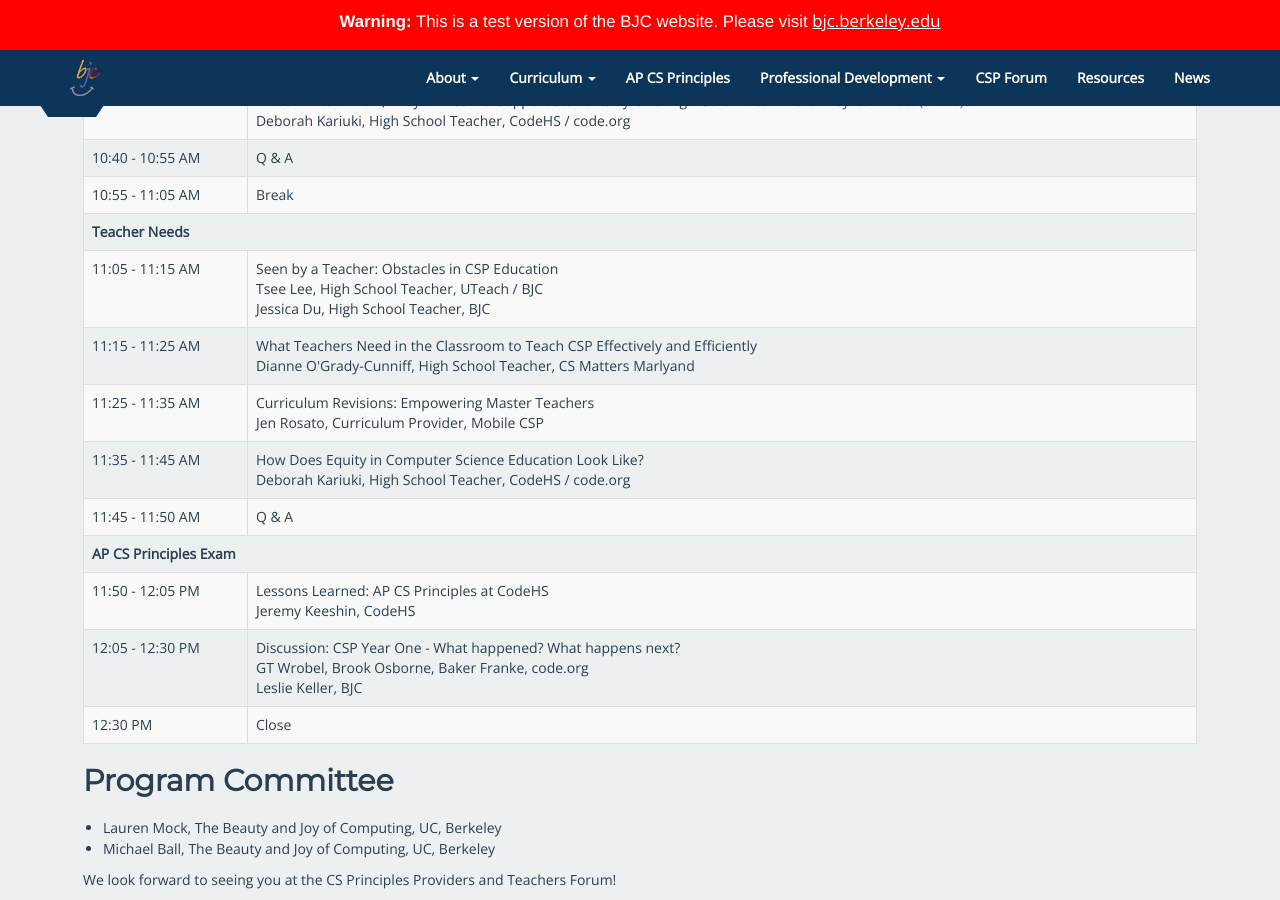
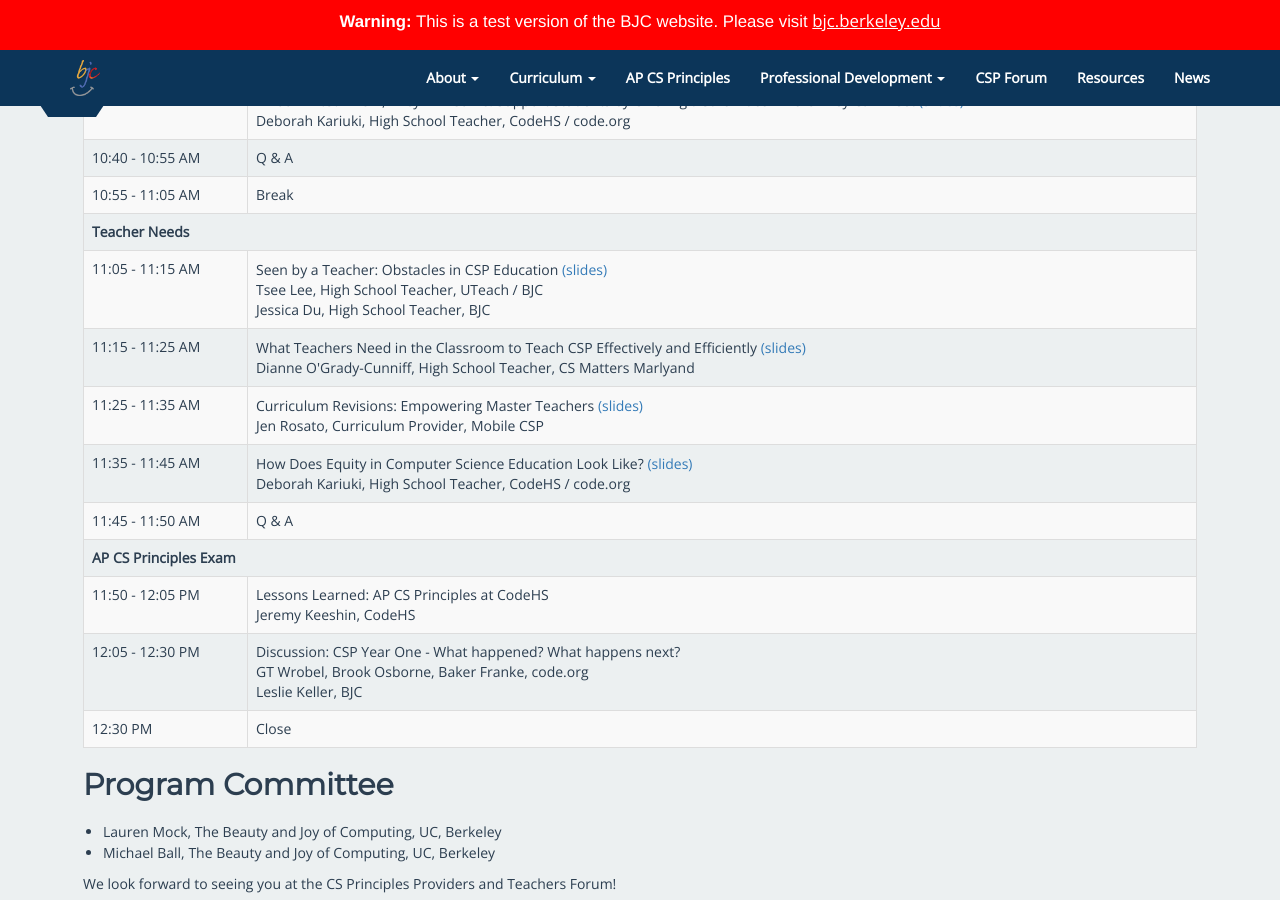
Before and after one commit to beautyjoy/beautyjoy.github.io, a Jekyll site: the page built from sigcse-csp-forum/index.md, in a window 1280 px wide and 900 px high, scrolled down 2246 px. Built offline with Jekyll 4.4.1, drawn with Linux system fonts in a browser that asks for light colours.

Commit message:
Teacher Needs Slides Links

```diff
--- a/sigcse-csp-forum/index.md
+++ b/sigcse-csp-forum/index.md
@@ -139,19 +139,19 @@
   </tr>
   <tr>
     <td>11:05 - 11:15 AM</td>
-    <td>Seen by a Teacher: Obstacles in CSP Education<br>Tsee Lee, High School Teacher, UTeach / BJC<br>Jessica Du, High School Teacher, BJC</td>
+    <td>Seen by a Teacher: Obstacles in CSP Education <a href="https://docs.google.com/presentation/d/1vZ5ikRiZ4TaX-fkr__58NMIbRUOQv4odVF1RRWah_rc/edit?usp=sharing" alt="Slides from Tsee Lee and Jessica Du">(slides)</a><br>Tsee Lee, High School Teacher, UTeach / BJC<br>Jessica Du, High School Teacher, BJC</td>
   </tr>
   <tr>
     <td>11:15 - 11:25 AM</td>
-    <td>What Teachers Need in the Classroom to Teach CSP Effectively and Efficiently<br>Dianne O'Grady-Cunniff, High School Teacher, CS Matters Marlyand</td>
+    <td>What Teachers Need in the Classroom to Teach CSP Effectively and Efficiently <a href="https://docs.google.com/presentation/d/1VA_i-F3b5x9GjHYBGsPtbt_l9rd_Ob0WCzpOr2Q8RUA/edit?usp=sharing" alt="Sildes from Dianne O-Grady-Cunniff">(slides)</a><br>Dianne O'Grady-Cunniff, High School Teacher, CS Matters Marlyand</td>
   </tr>
   <tr>
     <td>11:25 - 11:35 AM</td>
-    <td>Curriculum Revisions: Empowering Master Teachers<br>Jen Rosato, Curriculum Provider, Mobile CSP</td>
+    <td>Curriculum Revisions: Empowering Master Teachers <a href="https://docs.google.com/presentation/d/1MqhGjjWsX7TBy3FhceSuPHcD1fUD8yb-47w88vLjye8/edit?usp=sharing" alt="Slides by Jen Rosato on Teacher Needs">(slides)</a><br>Jen Rosato, Curriculum Provider, Mobile CSP</td>
   </tr>
   <tr>
     <td>11:35 - 11:45 AM</td>
-    <td>How Does Equity in Computer Science Education Look Like?<br>Deborah Kariuki, High School Teacher, CodeHS / code.org</td>
+    <td>How Does Equity in Computer Science Education Look Like? <a href="https://docs.google.com/presentation/d/1R3_NUdjNzfZbGc6Asyuz2ygRwGx4T3Y0HZu1dvTKsQY/edit?usp=sharing" alt="Slides by Deborah Kariuki on Teacher Needs">(slides)</a><br>Deborah Kariuki, High School Teacher, CodeHS / code.org</td>
   </tr>
   <tr>
     <td>11:45 - 11:50 AM</td>
```
